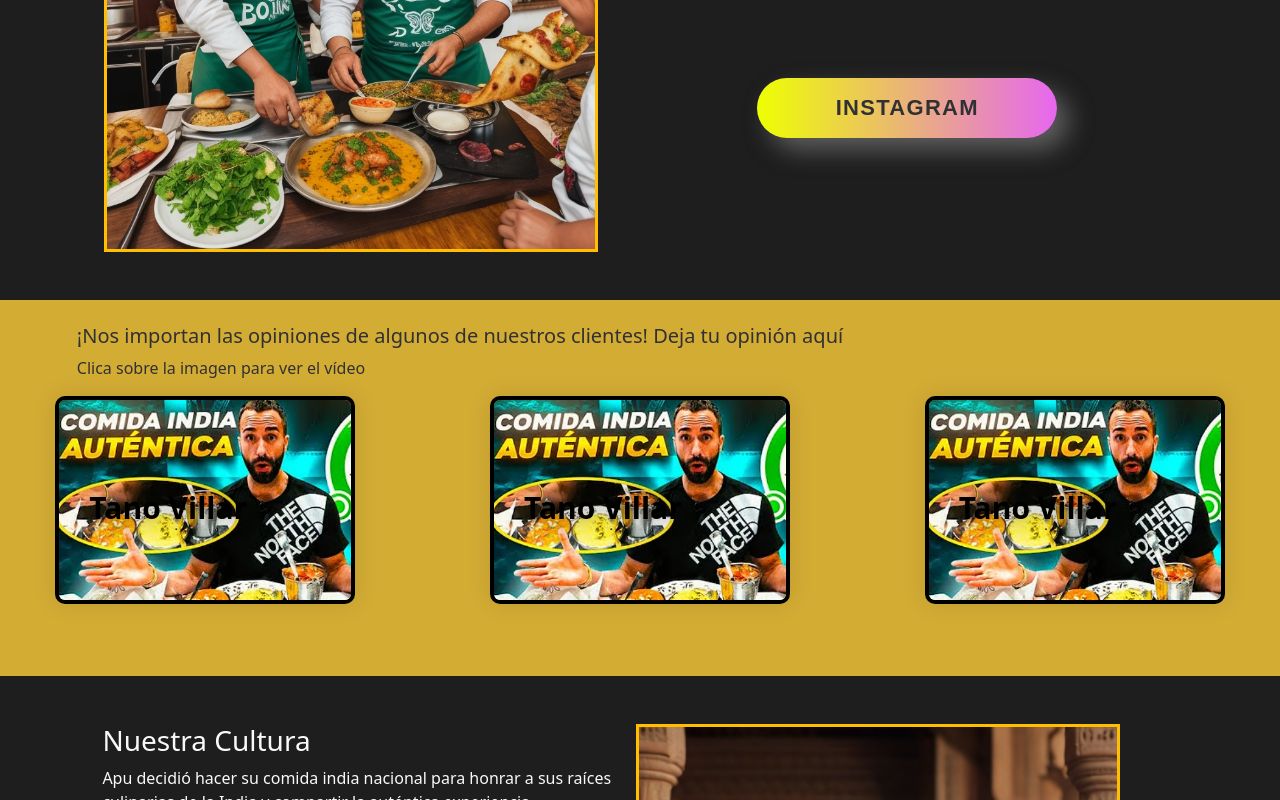
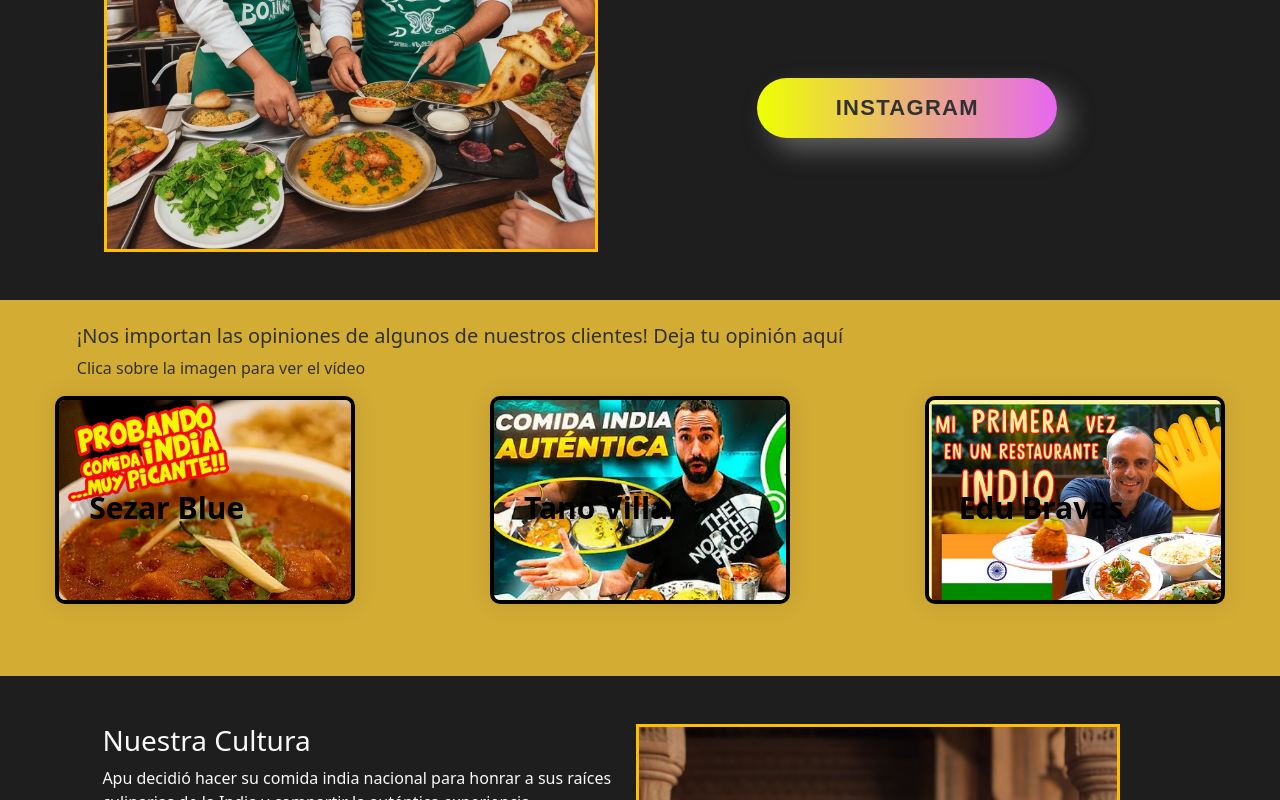
Before and after one commit to KevinPetryla/APU, an Angular app in the folder RestauranteApu/: page /aboutus in a window 1280 px wide. Shown: the part 636-1436 px from the top of the page. Built offline with nearby package versions, Linux system fonts and the light colour scheme.

Commit message:
Final aboutus

```diff
--- a/RestauranteApu/src/app/pages/aboutus/aboutus.component.css
+++ b/RestauranteApu/src/app/pages/aboutus/aboutus.component.css
@@ -88,7 +88,7 @@
     100% {
       width: 300px;
       height: 300px;
-      opacity: 0;
+      opacity: 3;
     }
   }
 
@@ -101,32 +101,6 @@
     background-color: #d3ac34;
   }
 
-
-
-  .card1 {
-    width: 200px;
-    height: 300px;
-    background-color: #ba8c01;
-    border-radius: 1rem;
-    box-shadow: -0.3rem -0.3rem #111111, 0.3rem 0.3rem #cdd40b;
-    transition: box-shadow 0.3s;
-    &:hover {
-      box-shadow: 0.3rem 0.3rem #000000, -0.3rem -0.3rem #f9f104;
-    }
-  }
-
-  .card2 {
-    width: 200px;
-    height: 300px;
-    background-color: #ba8c01;
-    border-radius: 1rem;
-    box-shadow: -0.3rem -0.3rem #111111, 0.3rem 0.3rem #cdd40b;
-    transition: box-shadow 0.3s;
-    &:hover {
-      box-shadow: 0.3rem 0.3rem #000000, -0.3rem -0.3rem #f9f104;
-    }
-    margin-left: 400%;
-  }
 
   .profile-card-2 {
     max-width: 300px;
--- a/RestauranteApu/src/app/pages/aboutus/aboutus.component.html
+++ b/RestauranteApu/src/app/pages/aboutus/aboutus.component.html
@@ -29,8 +29,8 @@
   <p>Clica sobre la imagen para ver el vídeo </p>
 	<div class="row">
 		<div class="col-md-4">
-    <div class="profile-card-2"><img src="./../../../../assets/images/miniatura1.png" class="img img-responsive">
-        <div class="profile-name">Tano Villar</div>
+    <div class="profile-card-2"><img src="./../../../../assets/images/miniatura2.png" class="img img-responsive">
+        <div class="profile-name">Sezar Blue</div>
         </div>
     </div>
     <div class="col-md-4">
@@ -39,8 +39,8 @@
           </div>
       </div>
       <div class="col-md-4">
-        <div class="profile-card-2"><img src="./../../../../assets/images/miniatura1.png" class="img img-responsive">
-            <div class="profile-name">Tano Villar</div>
+        <div class="profile-card-2"><img src="./../../../../assets/images/miniatura3.png" class="img img-responsive">
+            <div class="profile-name">Edu Bravas</div>
             </div>
         </div>
   </div>
```
Also changed, not shown: RestauranteApu/src/assets/images/miniatura2.png (added).
